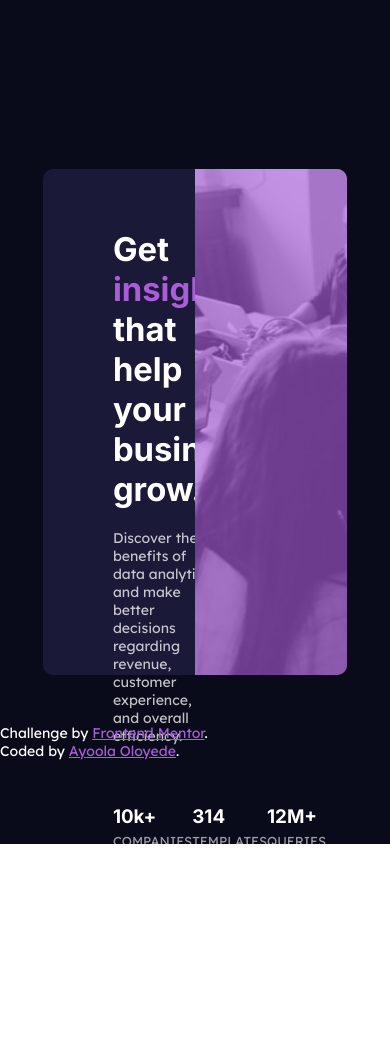
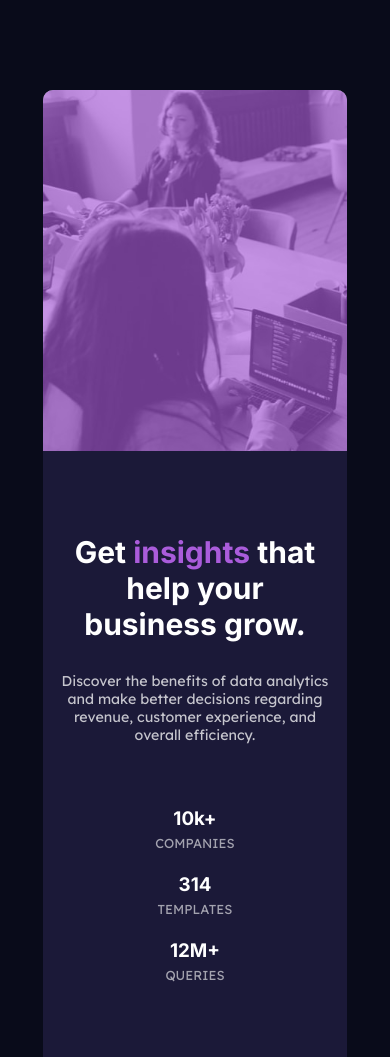
Before and after one commit to Josh-Ay/frontend-stats-card, a plain HTML site: page index.html in a window 390 px wide. Shown: the top 1057 px of the page. Before the commit the page ends 851 px from the top, so only its background shows below. Drawn offline with Linux system fonts and the light colour scheme.

Commit message:
Update style.css

```diff
--- a/styles/style.css
+++ b/styles/style.css
@@ -2,16 +2,22 @@
     margin: 0;
     padding: 0;
     font-size: 0.9375rem;
+    box-sizing: border-box;
+}
+img{
+    max-width: 100%;
 }
 .container{
     background-color: hsl(233, 47%, 7%);
     height: 100vh;
+    position: relative;
 }
 .content{
     position: relative;
     background-color: hsl(244, 38%, 16%);
     color: white;
-    height: 60%;
+    display: flex;
+    height: 27rem;
     width: 78%;
     top: 20%;
     left: 11%;
@@ -20,6 +26,7 @@
 .content-text{
     width: 50%;
     float: left;
+    top: 500px;
 }
 .content-image{
     background-image: url("../images/image-header-desktop.jpg");
@@ -81,38 +88,116 @@
     text-transform: lowercase;
     font-size: 1.25rem;
 }
-.attribution{
-    color: white;
-    position: absolute;
-    bottom: 10%;
-    right: 40%;
-    font-family: 'Lexend Deca', sans-serif;
-}
-.attribution a{
-    color: hsl(277, 64%, 61%);
+
+/* Medium Screen Devices */
+@media (min-width: 992px) and (max-width: 1200px){
+    .content-text{
+        width: 70%;
+    }
+    .content-text p{
+        width: 85%;
+    }
+    .bottom-text{
+        width: 90%;
+    }
 }
 
-@media(max-width:375px) {
+/* Tablets */
+@media (min-width: 768px) and (max-width: 991px){
+    .content{
+        flex-direction: column-reverse;
+        align-items: center;
+        top: 50%;
+    }
+    .content-text{
+        width: 100%;
+        clear: both;
+    }
+    .content-text p, .bottom-text{
+        padding-left: 0;
+        right: 10%;
+    }
+    .content-text p{
+        width: 100%;
+        padding: 8% 9% 0;
+    }
+    .content .bottom-text{
+        width: 80%;
+        padding: 0;
+        margin: 8% 9% 8%;
+    }
+    .content-image{
+        margin: 0%;
+        width: 100%;
+    }
+    .content-layer{
+        height: 25rem;
+    }
+}
+
+/* Mobile Devices */
+@media (max-width: 767px){
+    .content{
+        top: 45%;
+        flex-direction: column-reverse;
+        align-items: center;
+    }
+    .content-text{
+        width: 80%;
+        height: 100%;
+    }
+    .content-text p, .bottom-text{
+        padding: 0;
+    }
+    .content-text p{
+        width: 100%;
+        padding: 15% 0 5%;
+    }
+    p.middle-text{
+        padding: 6% 0 12%;
+    }
+    .bottom-text{
+        width: 90%;
+        margin: 0 auto;
+        padding-bottom: 25%;
+    }
+    .content-image{
+        margin-top: 12%;
+        width: 100%;
+    }
+    .content-layer{
+        height: 22rem;
+    }
+}
+
+/* Very small mobile devices */
+@media(max-width:576px) {
     .container{
-        height: 130vh;
+        height: 157vh;
     }
     .content{
         top: 10%;
+        flex-direction: column-reverse;
+        height: 85%;
     }
     .content-image{
         background-image: url("../images/image-header-mobile.jpg");
         position: absolute;
         width: 100%;
-        height: 30%;
+        height: 32%;
+        top: -7%;
+    }
+    .content-layer{
+        height: 100%;
     }
     .content-image, .content-layer{
         border-radius: 10px 10px 0 0;
     }
     .content-text{
         position: absolute;
-        top: 30%;
+        top: 32%;
         height: 70%;
-        width: 100%;
+        width: 90%;
     }
     .top-text, .middle-text, .bottom-text{
         padding: 0;
@@ -120,15 +205,13 @@
     .top-text, .middle-text, .bottom-text{
         text-align: center;
         margin: auto;
-        margin-top: 30px;
-
     }
     .top-text, .top-text span{
-        font-size: 1.4rem;
+        font-size: 2rem;
     }
     .middle-text{
-        font-size: .75rem;
-        margin-bottom: 40px;
+        font-size: 0.95rem;
+        margin-bottom: 30px;
     }
     .bottom-text{
         display: block;
@@ -136,11 +219,4 @@
     .bottom-text .top{
         margin-bottom: 20px;
     }
-    .attribution, .attribution a{
-        font-size: .55rem;
-    }
-    .attribution{
-        bottom: 4%;
-        right: 20%;
-    }
 }
```
